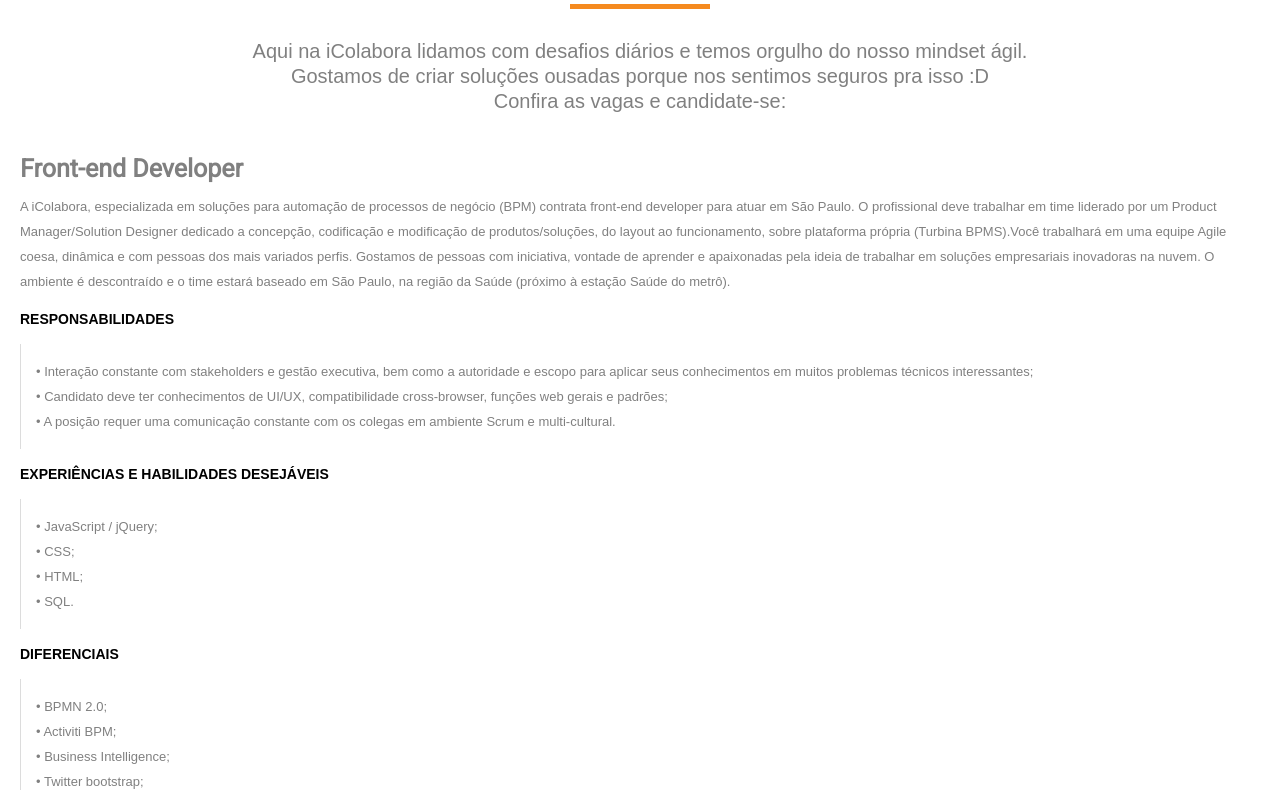
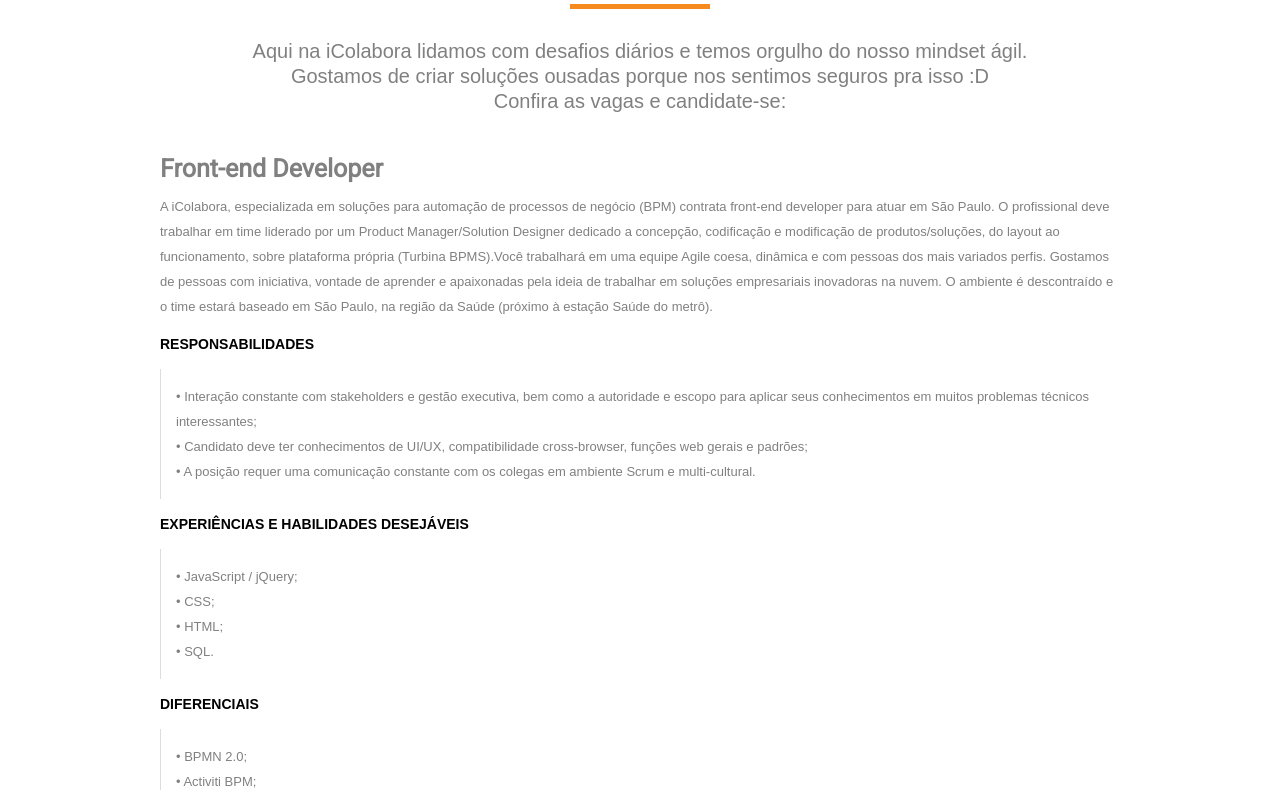
Before and after one commit to whuaman/icolabora, a plain HTML site: page index.html in a window 1280 px wide. Shown: the part 701-1491 px from the top of the page. Drawn offline with Linux system fonts and the light colour scheme; some icons are missing.

Commit message:
add breakpoints

```diff
--- a/css/style.css
+++ b/css/style.css
@@ -196,3 +196,9 @@ img{
 
 	}
 }
+@media(min-width: 1000px){
+	.conteudo, .lista_vagas{
+		max-width: 1000px;
+		margin: 0 auto;
+	}
+}
```
